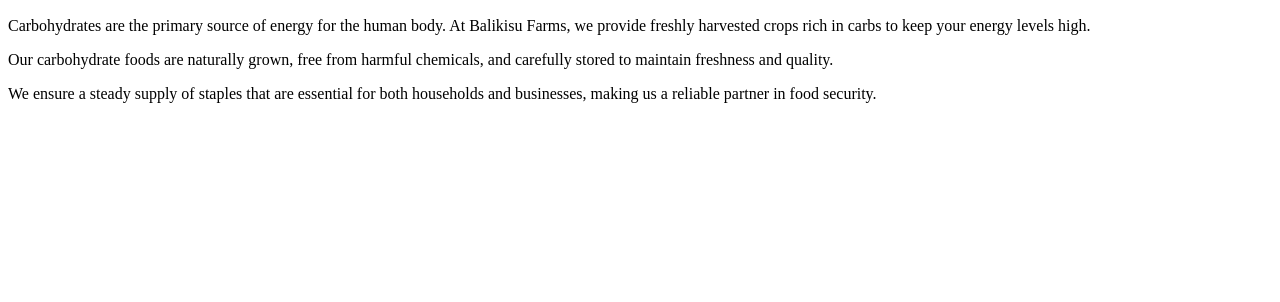
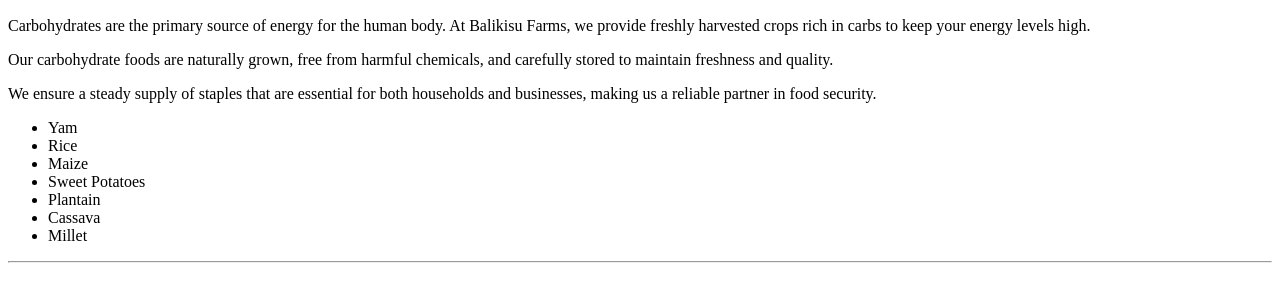
Before and after one commit to Hawa-codes/Balikisu-Farm-LTD, a plain HTML site: page index.html in a window 1280 px wide. Shown: the part 110-412 px from the top of the page. Drawn offline with Linux system fonts and the light colour scheme.

Commit message:
Balikisu Farm LTD

```diff
--- a/index.html
+++ b/index.html
@@ -17,6 +17,16 @@
         <p>Carbohydrates are the primary source of energy for the human body. At Balikisu Farms, we provide freshly harvested crops rich in carbs to keep your energy levels high.</p>
         <p>Our carbohydrate foods are naturally grown, free from harmful chemicals, and carefully stored to maintain freshness and quality.</p>
         <p>We ensure a steady supply of staples that are essential for both households and businesses, making us a reliable partner in food security.</p>
+        <ul>
+            <li>Yam</li>
+            <li>Rice</li>
+            <li>Maize</li>
+            <li>Sweet Potatoes</li>
+            <li>Plantain</li>
+            <li>Cassava</li>
+            <li>Millet</li>
+        </ul>
+        <hr>
     </section>
 </body>
 </html>
```
